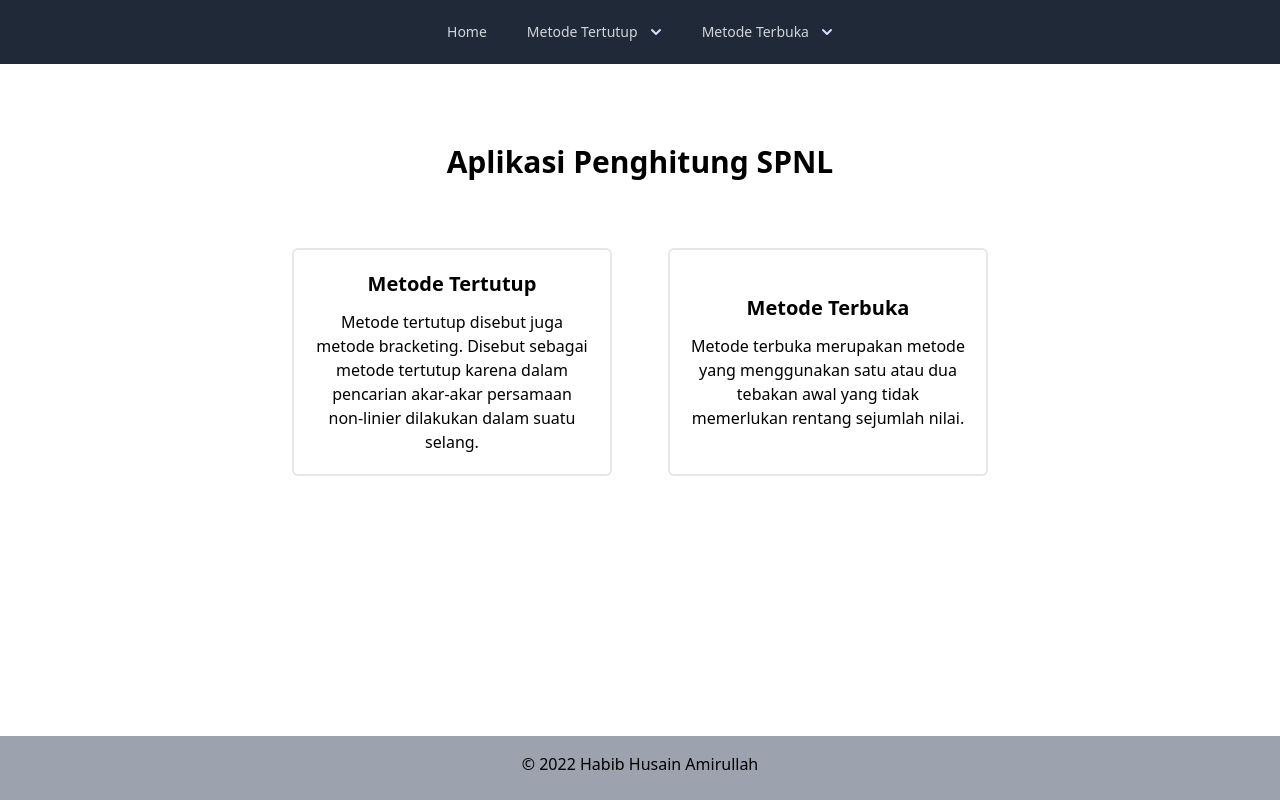
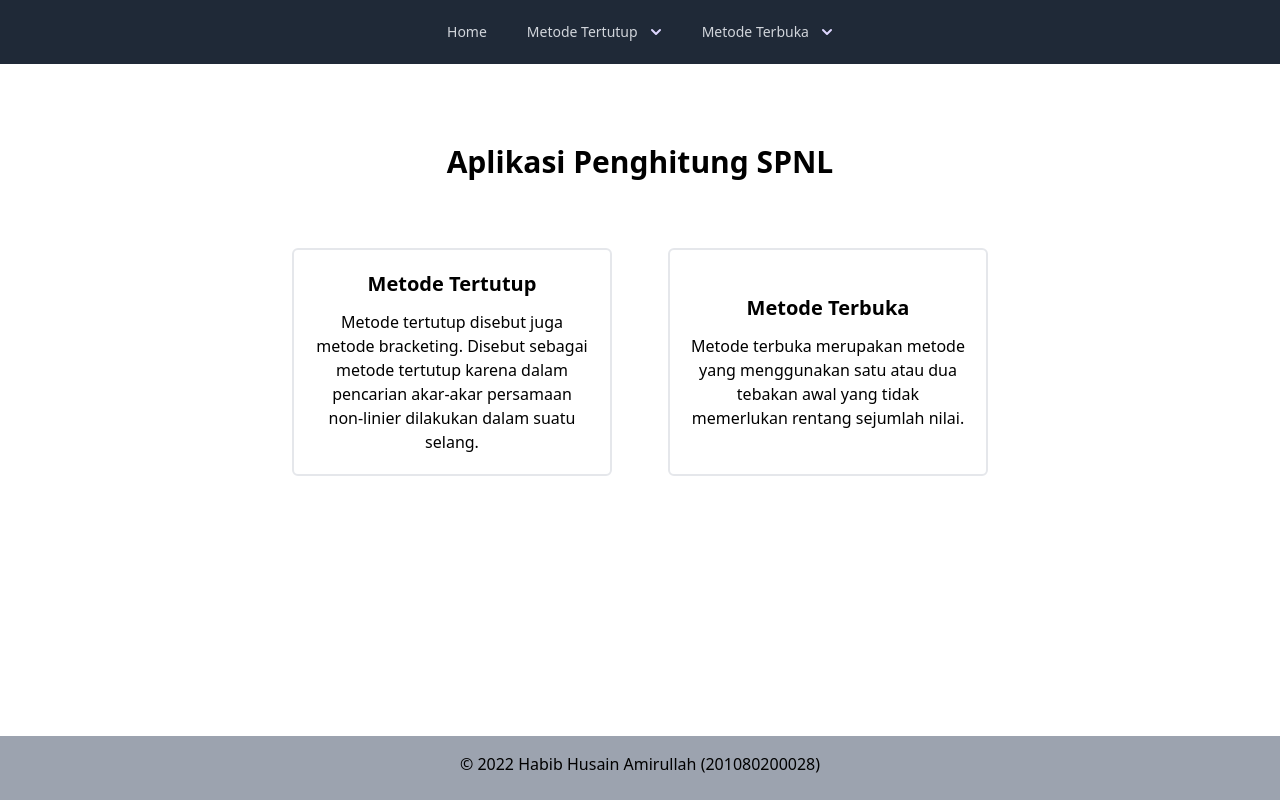
Before and after one commit to segoSambel/metode-numerik, a Next.js app: page / in a window 1280 px wide. Built offline with nearby package versions, Linux system fonts and the light colour scheme.

Commit message:
adding NIM

```diff
--- a/components/footer.tsx
+++ b/components/footer.tsx
@@ -1,7 +1,9 @@
 export default function Footer() {
   return (
     <footer className="bg-gray-400 text-center bottom-0 w-full h-16 absolute">
-      <div className="text-center p-4">© 2022 Habib Husain Amirullah</div>
+      <div className="text-center p-4">
+        © 2022 Habib Husain Amirullah (201080200028)
+      </div>
     </footer>
   );
 }
```
